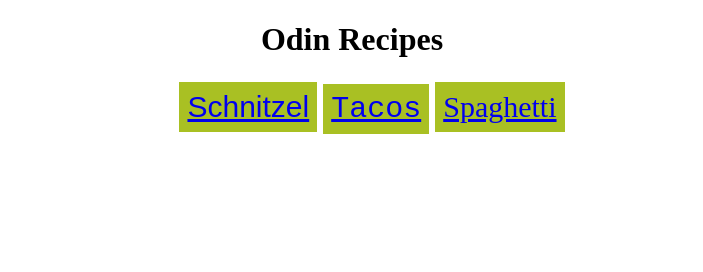
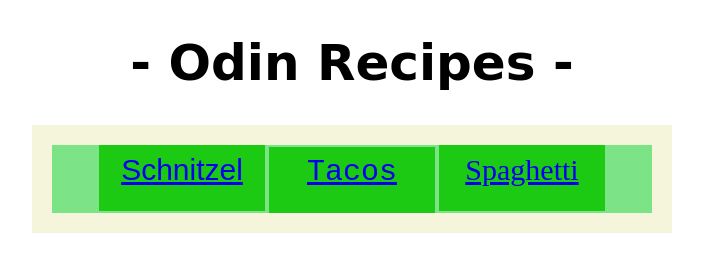
Before and after one commit to PaoloV99/odin-recipes, a plain HTML site: page index.html in a window 1280 px wide. Shown: the whole page, without its empty margins (288-991 px from the left). Drawn offline with Linux system fonts and the light colour scheme.

Commit message:
Center index list, add title styling, add extra styling

```diff
--- a/index.html
+++ b/index.html
@@ -7,7 +7,7 @@
     <link rel="stylesheet" href="./styles.css">
 </head>
 <body class="homepage">
-    <h1>Odin Recipes</h1>
+    <h1>- Odin Recipes -</h1>
     <div class="idx_div">
         <ul class="index">
             <li class="font1"><a href="./recipes/schnitzel.html">Schnitzel</a></li>
--- a/styles.css
+++ b/styles.css
@@ -17,18 +17,29 @@
     text-align: center;
 }
 
-.index {
-    font-size: 24px;
-}
-
 .idx_div {
     margin: 0 auto;
     width: 600px;
+    padding: 20px;
+    background-color: beige;
+}
+
+.homepage h1 {
+    font-size: 50px;
+    font-family: cursive;
+}
+
+.index {
+    background-color: rgb(125, 227, 135);
+    margin: 0px;
+    padding: 0px;
 }
 
 .index li {
     display: inline-block;
-    background-color: rgb(169, 192, 35);
+    background-color: rgb(28, 202, 19);
+    width: 150px;
+    height: 50px;
     padding: 8px;
     font-size: 30px
 }
```
